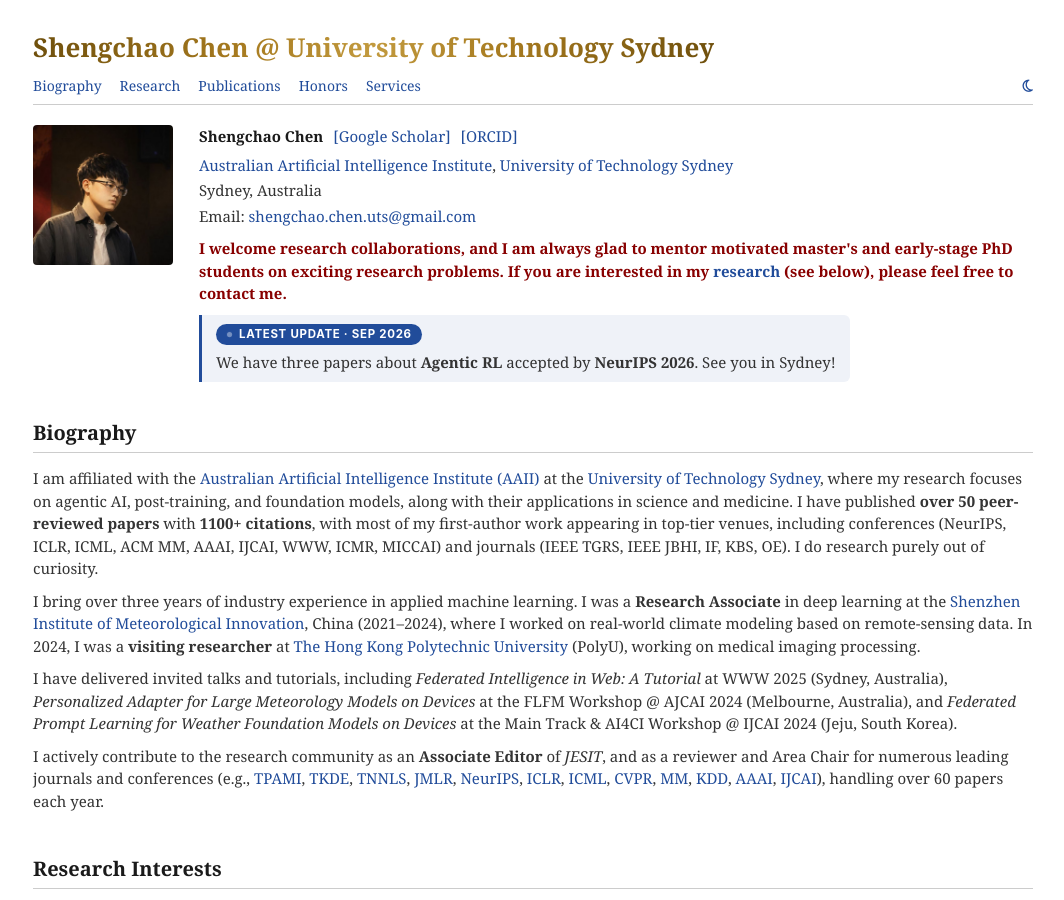
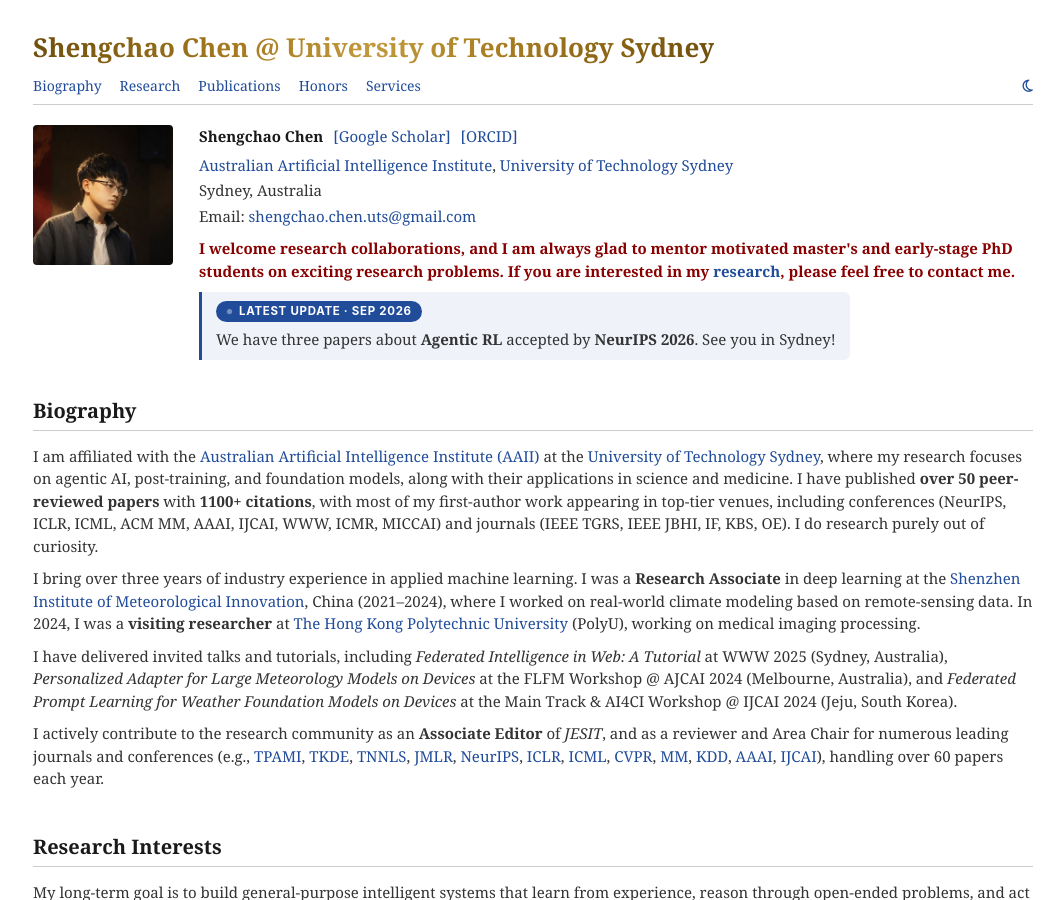
Before and after one commit to shengchaochen82/shengchaochen82.github.io, a Jekyll site: the page built from index.md, in a window 1280 px wide and 900 px high. Shown: the whole window, without its empty margins (107-1171 px from the left). Built offline with Jekyll 4.4.1, drawn with Linux system fonts in a browser that asks for light colours.

Commit message:
Content: drop "(see below)" from the intro
Co-Authored-By: Claude Opus 5.5 <noreply@anthropic.com>

```diff
--- a/_layouts/classic.html
+++ b/_layouts/classic.html
@@ -279,7 +279,7 @@
           <p><a href="https://www.uts.edu.au/research/australian-artificial-intelligence-institute" target="_blank">Australian Artificial Intelligence Institute</a>, <a href="{{ site.affiliation_link }}" target="_blank">{{ site.affiliation }}</a></p>
           <p>Sydney, Australia</p>
           <p>Email: <a href="mailto:{{ email_clean }}">{{ email_clean }}</a></p>
-          <p class="classic-seeking">I welcome research collaborations, and I am always glad to mentor motivated master's and early-stage PhD students on exciting research problems. If you are interested in my <a href="#publications">research</a> (see below), please feel free to contact me.</p>
+          <p class="classic-seeking">I welcome research collaborations, and I am always glad to mentor motivated master's and early-stage PhD students on exciting research problems. If you are interested in my <a href="#publications">research</a>, please feel free to contact me.</p>
           {% if site.data.latest_update.text != blank %}
           <p class="classic-latest"><span class="classic-latest-badge"><span class="classic-latest-dot"></span>Latest Update{% if site.data.latest_update.date != blank %} · {{ site.data.latest_update.date }}{% endif %}</span><span class="classic-latest-text">{{ site.data.latest_update.text }}</span></p>
           {% endif %}
```
